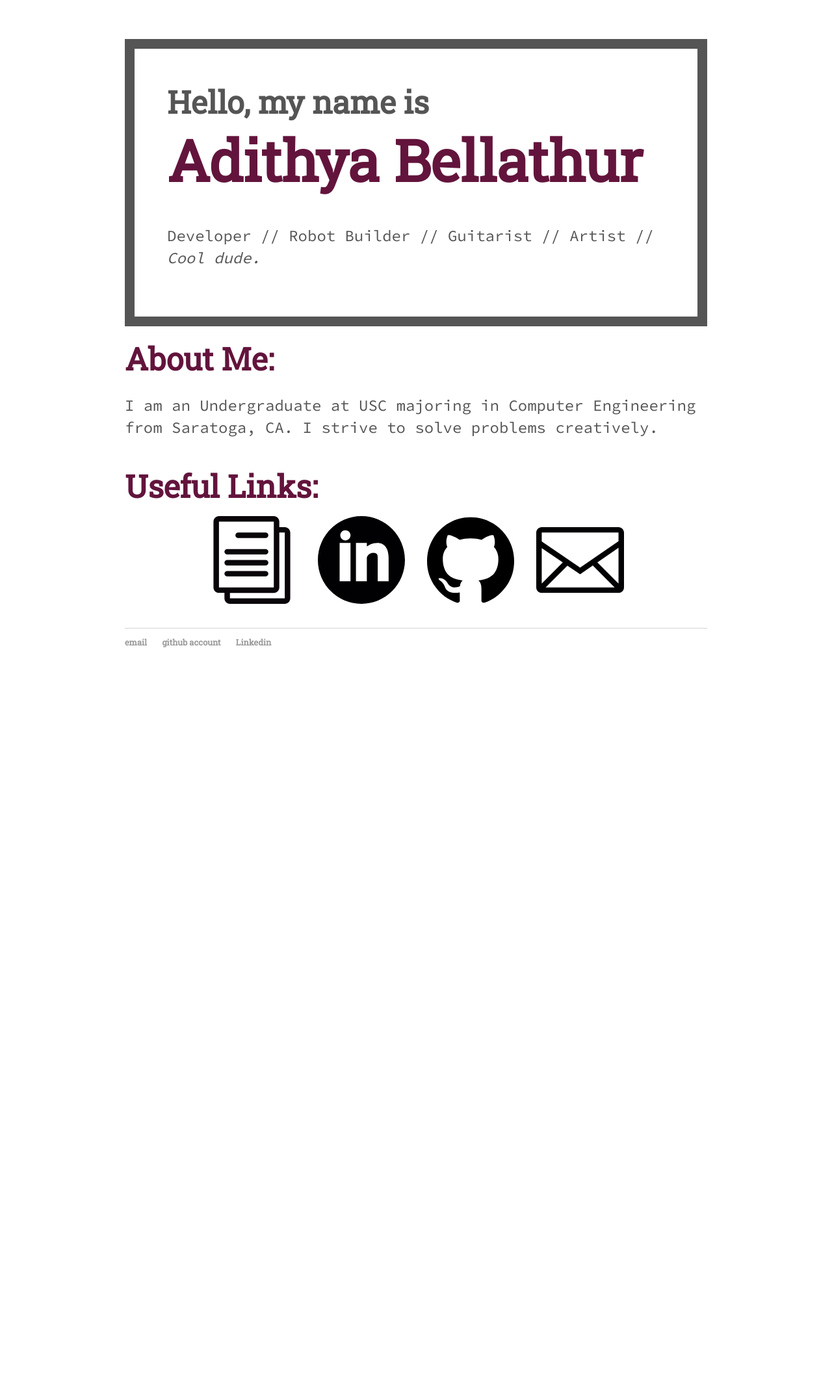
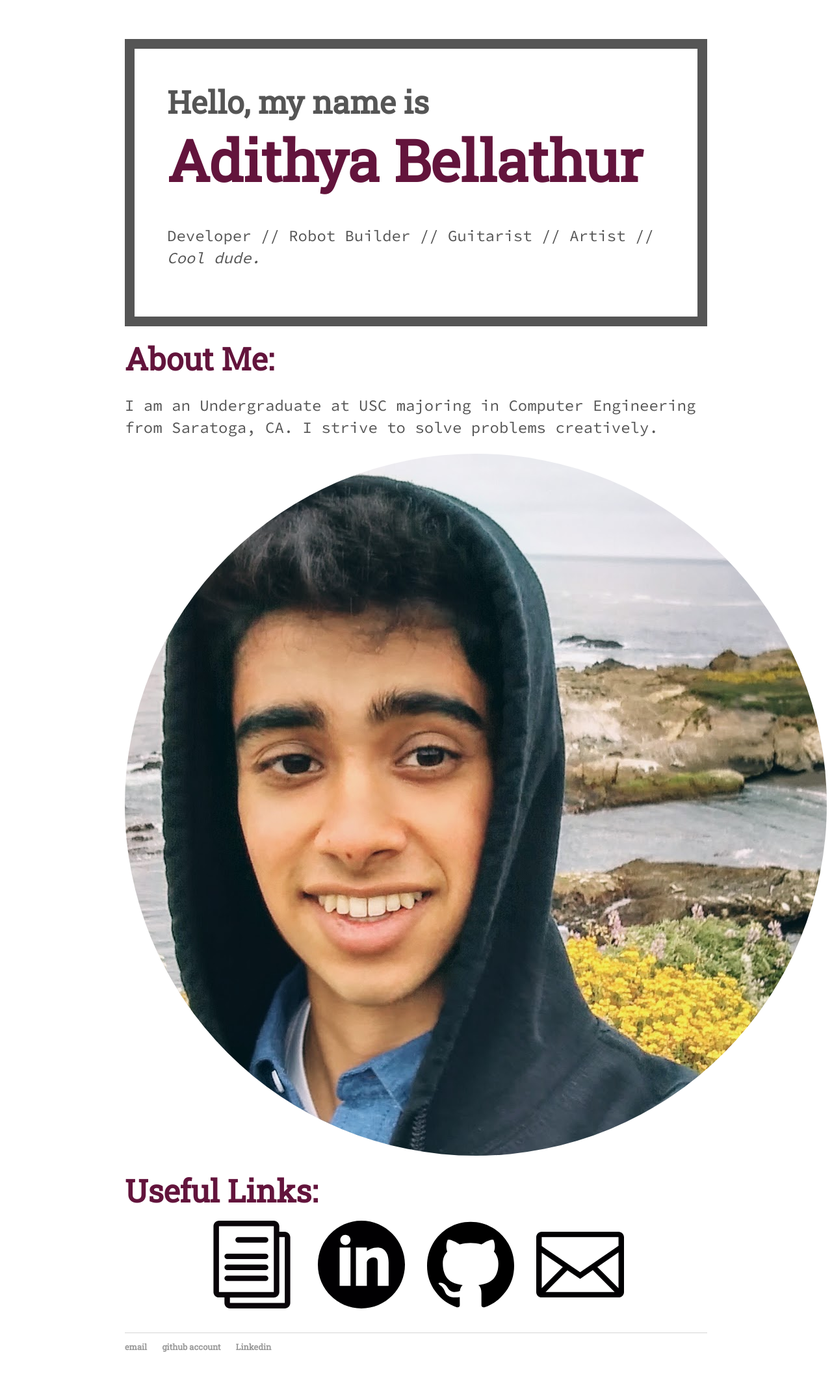
Before and after one commit to adibellathur/adibellathur.github.io, a Jekyll site: the page built from index.html, in a window 1280 px wide. Shown: the whole page at 65% size. Built offline with Jekyll 4.4.1, drawn with Linux system fonts in a browser that asks for light colours; before the commit the page ends 1056 px from its top, so only the background shows below that.

Commit message:
added personal photo

```diff
--- a/index.html
+++ b/index.html
@@ -11,9 +11,12 @@ title: Adithya Bellathur
 	</div>
 	<br>
 	<h3>About Me:</h3>
-	<p>
-	I am an Undergraduate at USC majoring in Computer Engineering from Saratoga, CA. I strive to solve problems creatively.
-	</p>
+	<div>
+		<p>
+		I am an Undergraduate at USC majoring in Computer Engineering from Saratoga, CA. I strive to solve problems creatively.
+		</p>
+		<img class="img-circle" src="pictures/me.jpg" style="margin=15px">
+	</div>
 	<br>
 	<h3>Useful Links:</h3>
 	<div>
```
Also changed, not shown: pictures/me.jpg (added).
